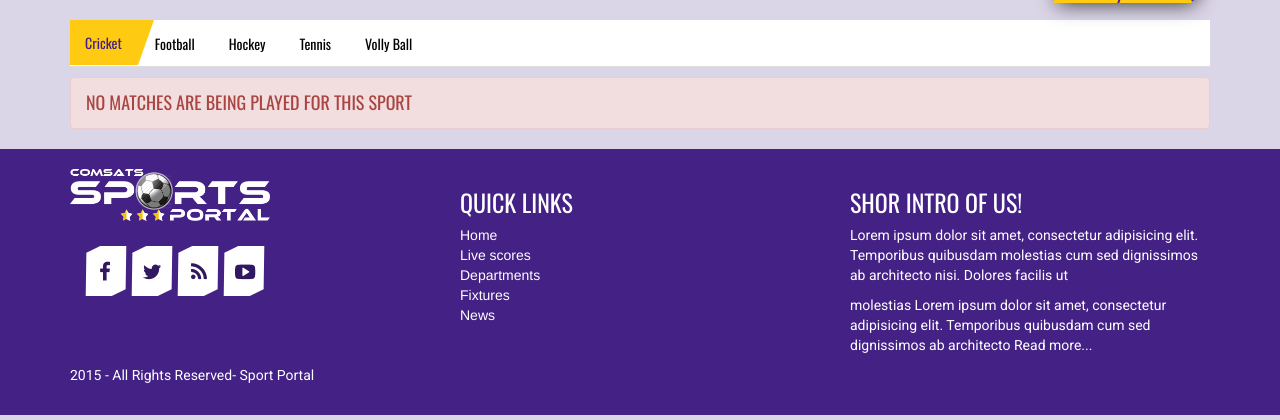
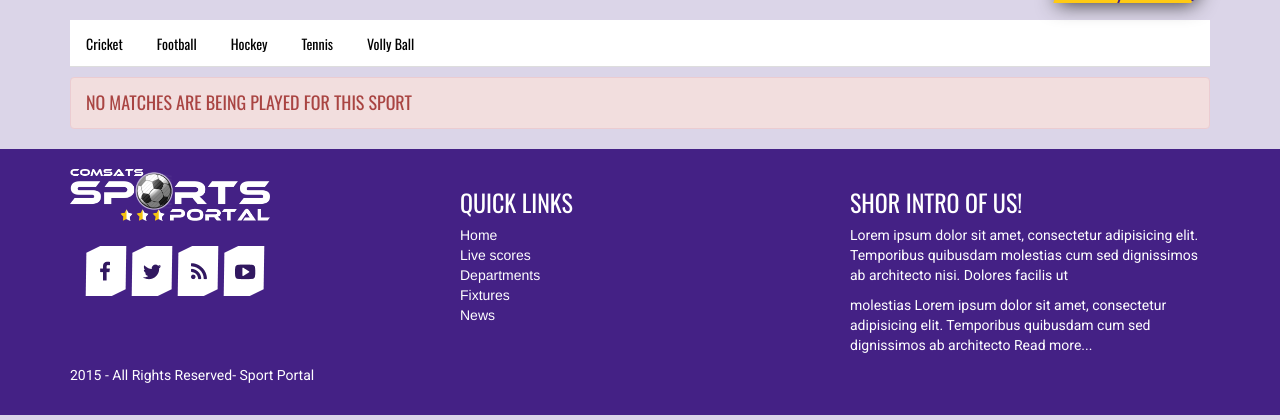
Before and after one commit to Juni4567/SportPortal, a PHP site: page /scores.php in a window 1280 px wide. Shown: the part 100-520 px from the top of the page. Run offline with PHP 8.4, Linux system fonts and the light colour scheme; data that the repository does not hold is empty.

Commit message:
live score shows all sports without any filter

```diff
--- a/scores.php
+++ b/scores.php
@@ -8,7 +8,7 @@ require( 'layout/header.php' );
 		<div class="sport-nav tabbable">
 			<ul class="nav nav-tabs" role="tablist">
 
-				<li role="presentation" class="active"><a href="#cricket" aria-controls="cricket" role="tab"
+				<li role="presentation" class=""><a href="#cricket" aria-controls="cricket" role="tab"
 				                                          data-toggle="tab">Cricket</a></li>
 				<li role="presentation"><a href="#football" aria-controls="football" role="tab" data-toggle="tab">Football</a>
 				</li>
```
